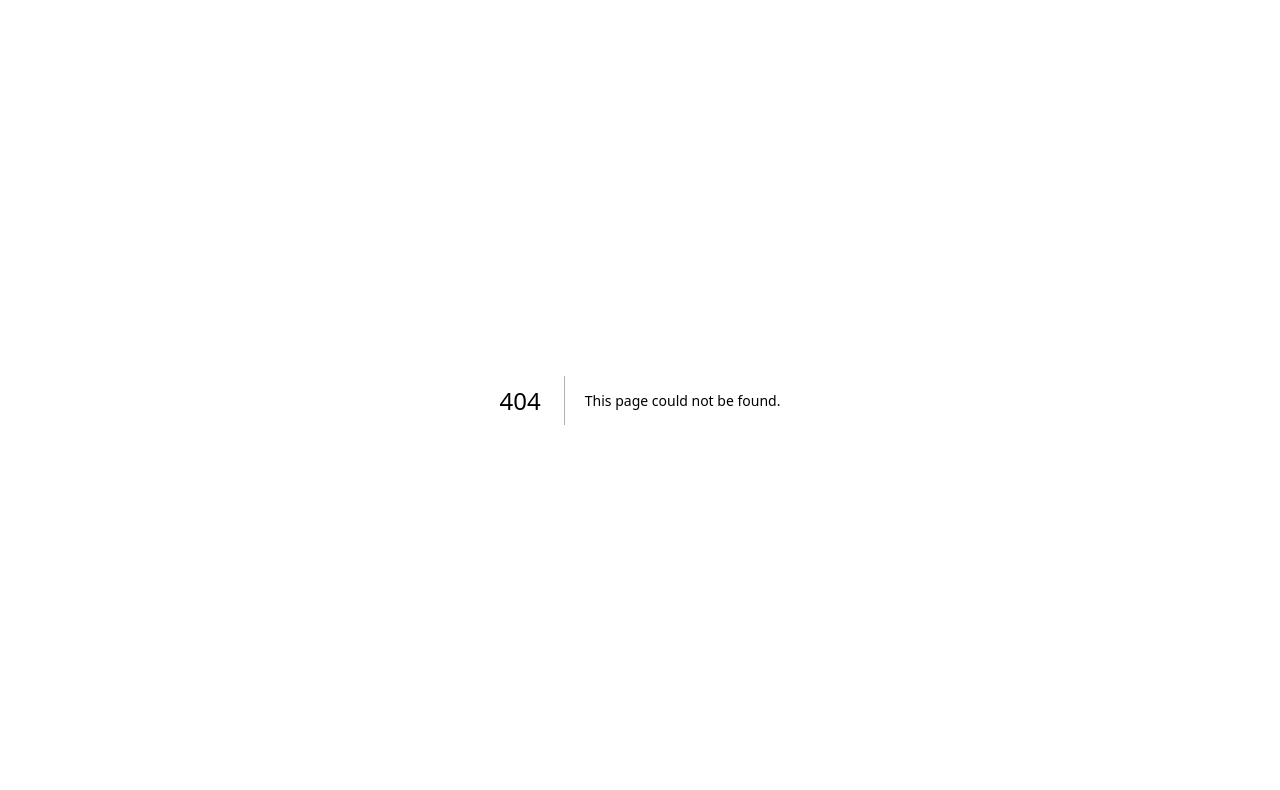
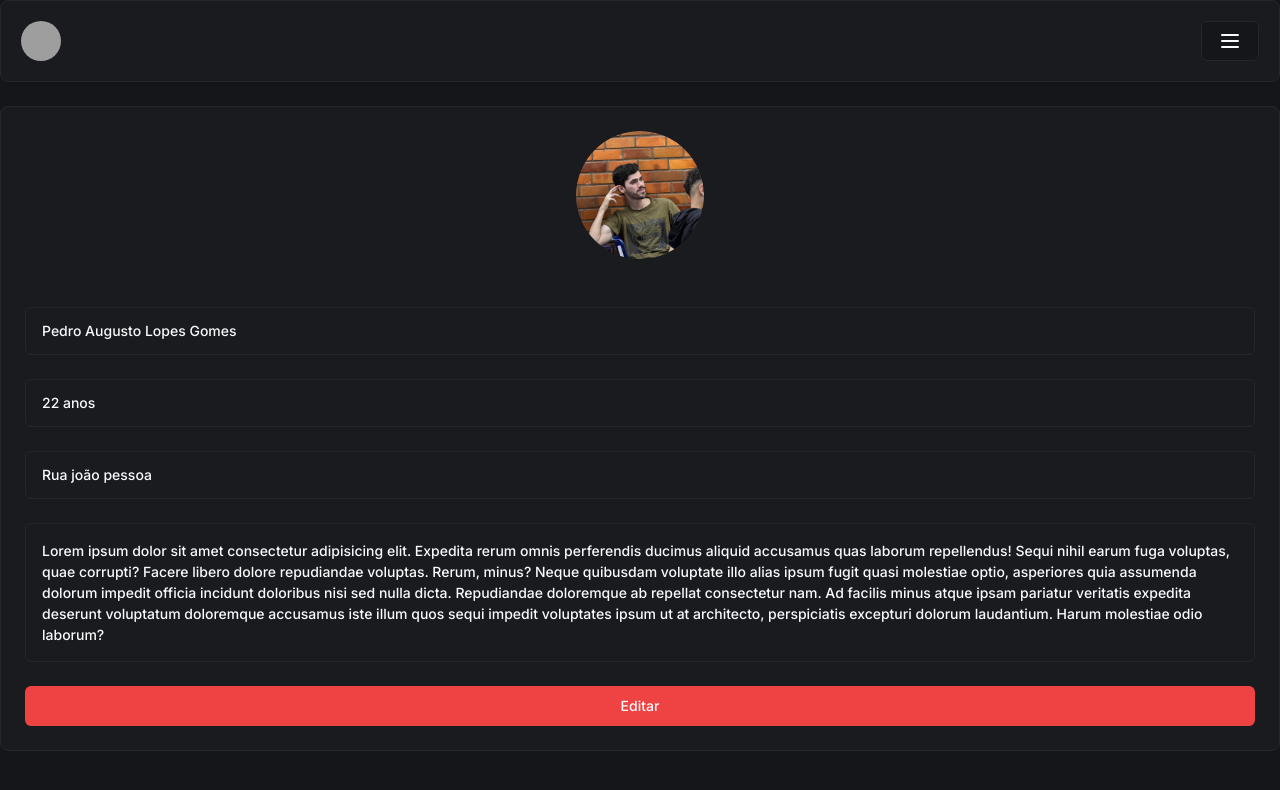
Before and after one commit to Pedrolopes041/Desafio, a Next.js app: page /perfil in a window 1280 px wide. Before the commit this address had no page. Shown: the top 790 px of the page. Built offline with nearby package versions, Linux system fonts and the light colour scheme; grey boxes are pictures that could not be loaded.

Commit message:
feat: add home page

```diff
--- a/app/(home)/page.tsx
+++ b/app/(home)/page.tsx
@@ -6,7 +6,6 @@ import NewsletterForm from "../_components/newletter-form";
 const Home = () => {
   return (
     <>
-      <Header/>
       <NewsletterForm />
     </>
   );
--- a/app/_components/Header.tsx
+++ b/app/_components/Header.tsx
@@ -16,7 +16,7 @@ const Header = () => {
       <CardContent className="p-5 justify-between items-center flex flex-row">
         <Avatar>
           <AvatarImage src="https://github.com/shadcn.png" />
-          <AvatarFallback>Usuário</AvatarFallback>
+          <AvatarFallback>A</AvatarFallback>
         </Avatar>
 
         <Menubar>
--- a/app/layout.tsx
+++ b/app/layout.tsx
@@ -1,6 +1,7 @@
 import type { Metadata } from "next";
 import { Inter } from "next/font/google";
 import "./globals.css";
+import Header from "./_components/Header";
 
 const inter = Inter({ subsets: ["latin"] });
 
@@ -16,7 +17,10 @@ export default function RootLayout({
 }>) {
   return (
     <html lang="en">
-      <body className={`${inter.className} dark`}>{children}</body>
+      <body className={`${inter.className} dark`}>
+      <Header/>
+      {children}
+      </body>
     </html>
   );
 }
--- /dev/null
+++ b/app/perfil/page.tsx
@@ -0,0 +1,68 @@
+import Image from "next/image";
+import { Card, CardContent } from "../_components/ui/card";
+import { Button } from "../_components/ui/button";
+
+const Perfil = () => {
+  return (
+    <Card className="mt-6">
+      <CardContent className="mt-6 flex flex-col justify-center items-center">
+        <div className="rounded-full overflow-hidden w-32 h-32 mb-6">
+          <Image
+            src="/soulindo.jpg"
+            alt="fsw-Barber"
+            width={130}
+            height={130}
+            className="rounded-full"
+          />
+        </div>
+
+        <div className="mt-6 flex flex-col gap-6">
+          <div className="space-x-4 rounded-md border p-4">
+            <div>
+              <p className="text-sm font-medium leading-none">
+                Pedro Augusto Lopes Gomes
+              </p>
+            </div>
+          </div>
+          <div className="space-x-4 rounded-md border p-4">
+            <div>
+              <p className="text-sm font-medium leading-none">
+                22<span> anos</span>
+              </p>
+            </div>
+          </div>
+          <div className="space-x-4 rounded-md border p-4">
+            <div>
+              <p className="text-sm font-medium leading-none">
+                Rua joão pessoa
+              </p>
+            </div>
+          </div>
+          <div className="space-x-4 rounded-md border p-4">
+            <div>
+              <p className="text-sm font-medium leading-normal">
+                Lorem ipsum dolor sit amet consectetur adipisicing elit.
+                Expedita rerum omnis perferendis ducimus aliquid accusamus quas
+                laborum repellendus! Sequi nihil earum fuga voluptas, quae
+                corrupti? Facere libero dolore repudiandae voluptas. Rerum,
+                minus? Neque quibusdam voluptate illo alias ipsum fugit quasi
+                molestiae optio, asperiores quia assumenda dolorum impedit
+                officia incidunt doloribus nisi sed nulla dicta. Repudiandae
+                doloremque ab repellat consectetur nam. Ad facilis minus atque
+                ipsam pariatur veritatis expedita deserunt voluptatum doloremque
+                accusamus iste illum quos sequi impedit voluptates ipsum ut at
+                architecto, perspiciatis excepturi dolorum laudantium. Harum
+                molestiae odio laborum?
+              </p>
+            </div>
+          </div>
+        </div>
+        <Button variant="destructive" className="mt-6 w-full">
+            Editar
+        </Button>
+      </CardContent>
+    </Card>
+  );
+};
+
+export default Perfil;
```
Also changed, not shown: public/soulindo.jpg (added).
